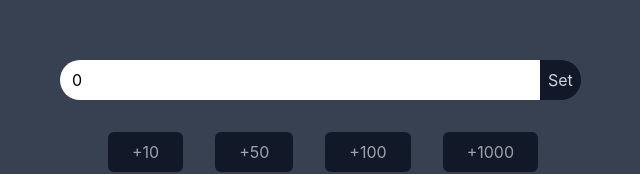
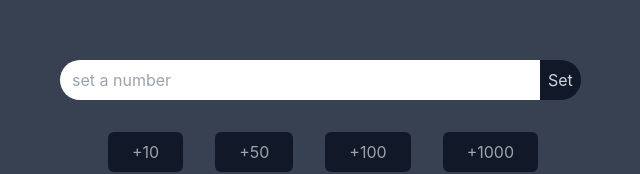
Before and after one commit to VishalCoder78/Count, a React (Create React App) app: page / in a window 1280 px wide. Shown: the part 116-290 px from the top of the page, without its empty margins (317-957 px from the left). Built offline with nearby package versions, Linux system fonts and the light colour scheme; the HTML template or start-up script is replaced by a standard one.

Commit message:
first commit

```diff
--- a/src/App.js
+++ b/src/App.js
@@ -15,7 +15,7 @@ const getLocalData = () => {
 function App() {
   const [count, setCount] = useState(parseInt(getLocalData()));
   const [alertVisible, setAlertVisible] = useState(false);
-  const [customValue, setCustomValue] = useState(0);
+  const [customValue, setCustomValue] = useState("");
 
 
   // add
```
